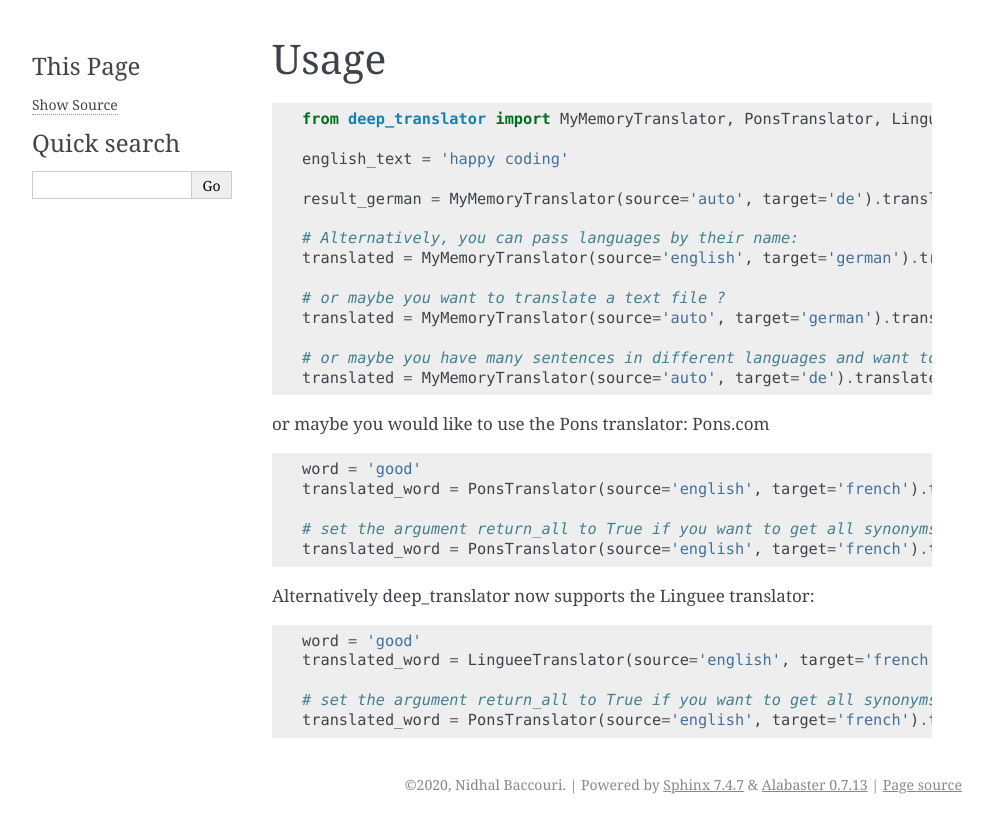
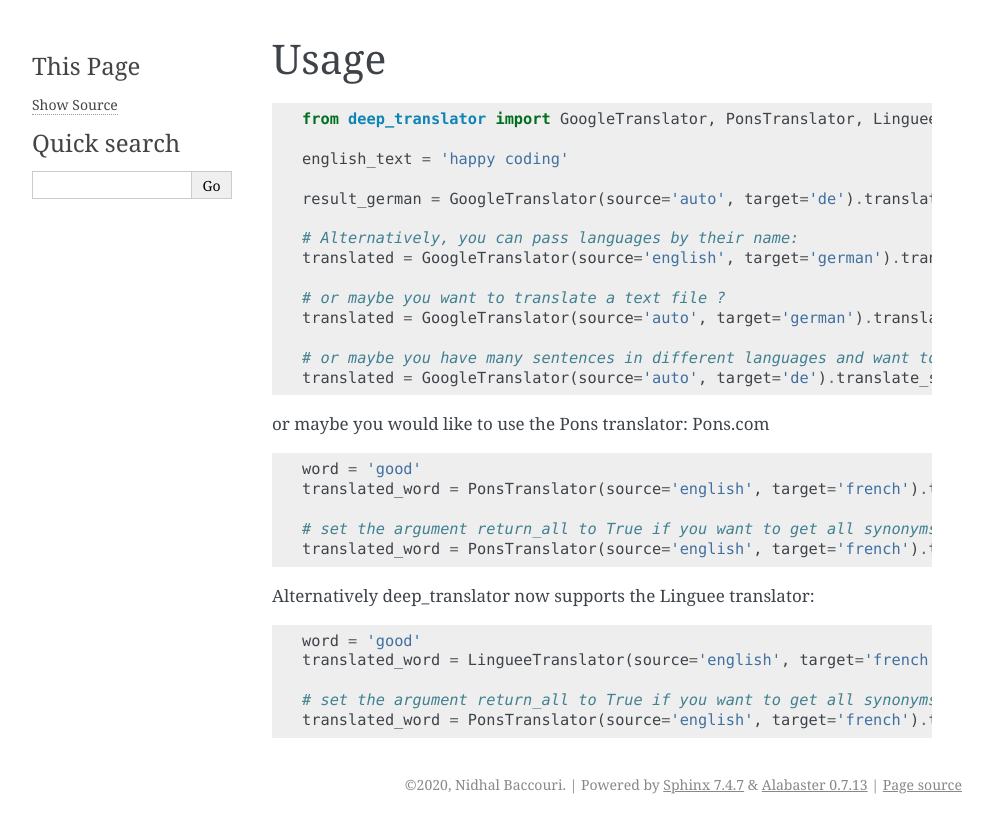
Before and after one commit to sadransh/pdf-translator-for-human, a Sphinx documentation site: the page built from docs/usage.rst, in a window 1280 px wide. Shown: the top 833 px of the page, without its empty margins (148-1140 px from the left). Built offline with Sphinx 7.4.7, drawn with Linux system fonts in a browser that asks for light colours.

Commit message:
updated docs

```diff
--- a/deep_translator/__init__.py
+++ b/deep_translator/__init__.py
@@ -8,7 +8,7 @@ from .mymemory import MyMemoryTranslator
 
 __author__ = """Nidhal Baccouri"""
 __email__ = 'nidhalbacc@gmail.com'
-__version__ = '1.0.1'
+__version__ = '1.0.2'
 
 __all__ = [GoogleTranslator,
            PonsTranslator,
--- a/docs/usage.rst
+++ b/docs/usage.rst
@@ -4,20 +4,20 @@ Usage
 
 .. code-block:: python
 
-    from deep_translator import MyMemoryTranslator, PonsTranslator, LingueeTranslator
+    from deep_translator import GoogleTranslator, PonsTranslator, LingueeTranslator
 
     english_text = 'happy coding'
 
-    result_german = MyMemoryTranslator(source='auto', target='de').translate(payload=english_text)
+    result_german = GoogleTranslator(source='auto', target='de').translate(text=english_text)
 
     # Alternatively, you can pass languages by their name:
-    translated = MyMemoryTranslator(source='english', target='german').translate(payload=english_text)
+    translated = GoogleTranslator(source='english', target='german').translate(text=english_text)
 
     # or maybe you want to translate a text file ?
-    translated = MyMemoryTranslator(source='auto', target='german').translate_file('path/to/file')
+    translated = GoogleTranslator(source='auto', target='german').translate_file('path/to/file')
 
     # or maybe you have many sentences in different languages and want to automate the translation process
-    translated = MyMemoryTranslator(source='auto', target='de').translate_sentences(your_list_of_sentences)
+    translated = GoogleTranslator(source='auto', target='de').translate_sentences(your_list_of_sentences)
 
 
 or maybe you would like to use the Pons translator: Pons.com
--- a/setup.cfg
+++ b/setup.cfg
@@ -1,5 +1,5 @@
 [bumpversion]
-current_version = 1.0.1
+current_version = 1.0.2
 commit = True
 tag = True
 
--- a/setup.py
+++ b/setup.py
@@ -51,6 +51,6 @@ setup(
     test_suite='tests',
     tests_require=test_requirements,
     url='https://github.com/nidhaloff/deep_translator',
-    version='1.0.1',
+    version='1.0.2',
     zip_safe=False,
 )
```
